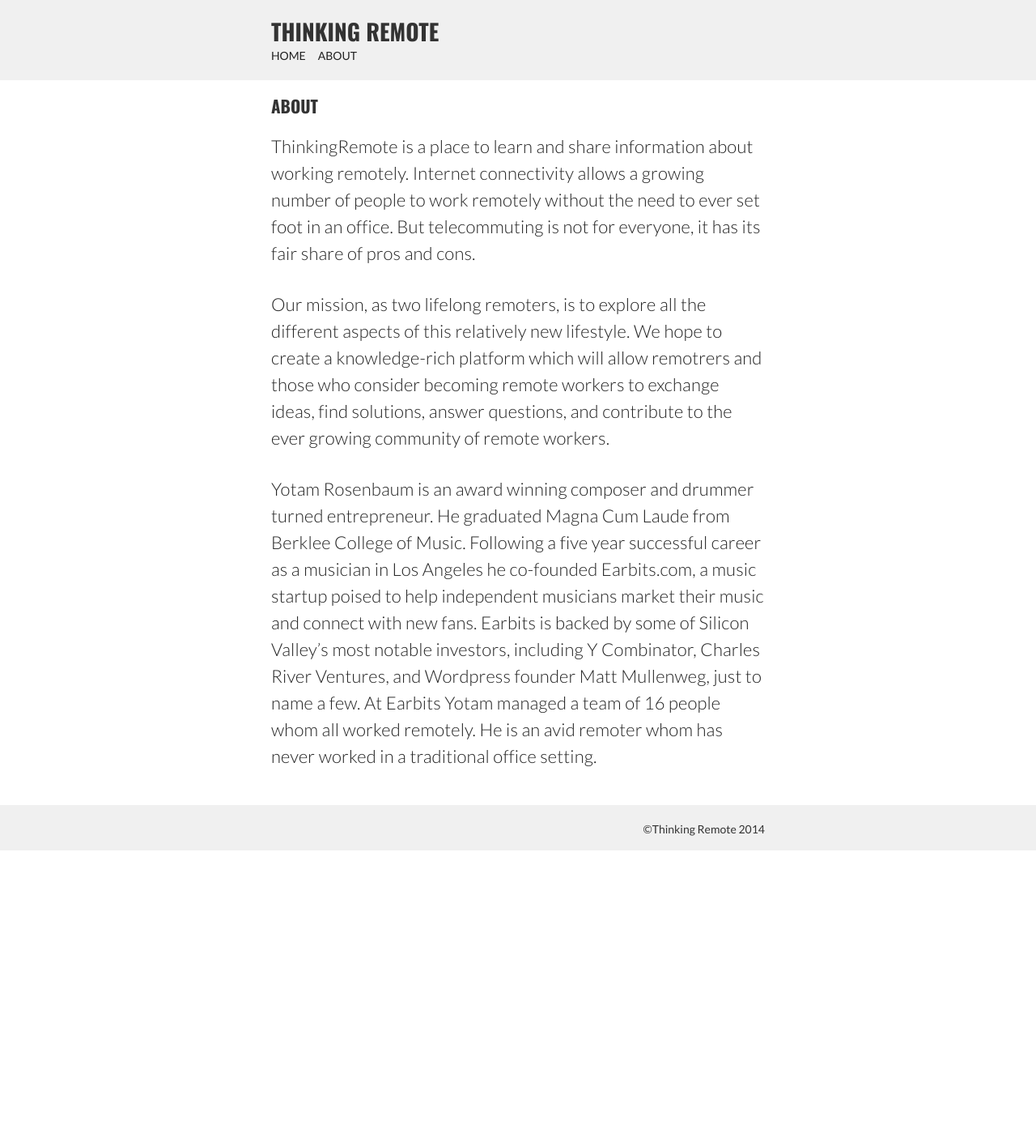
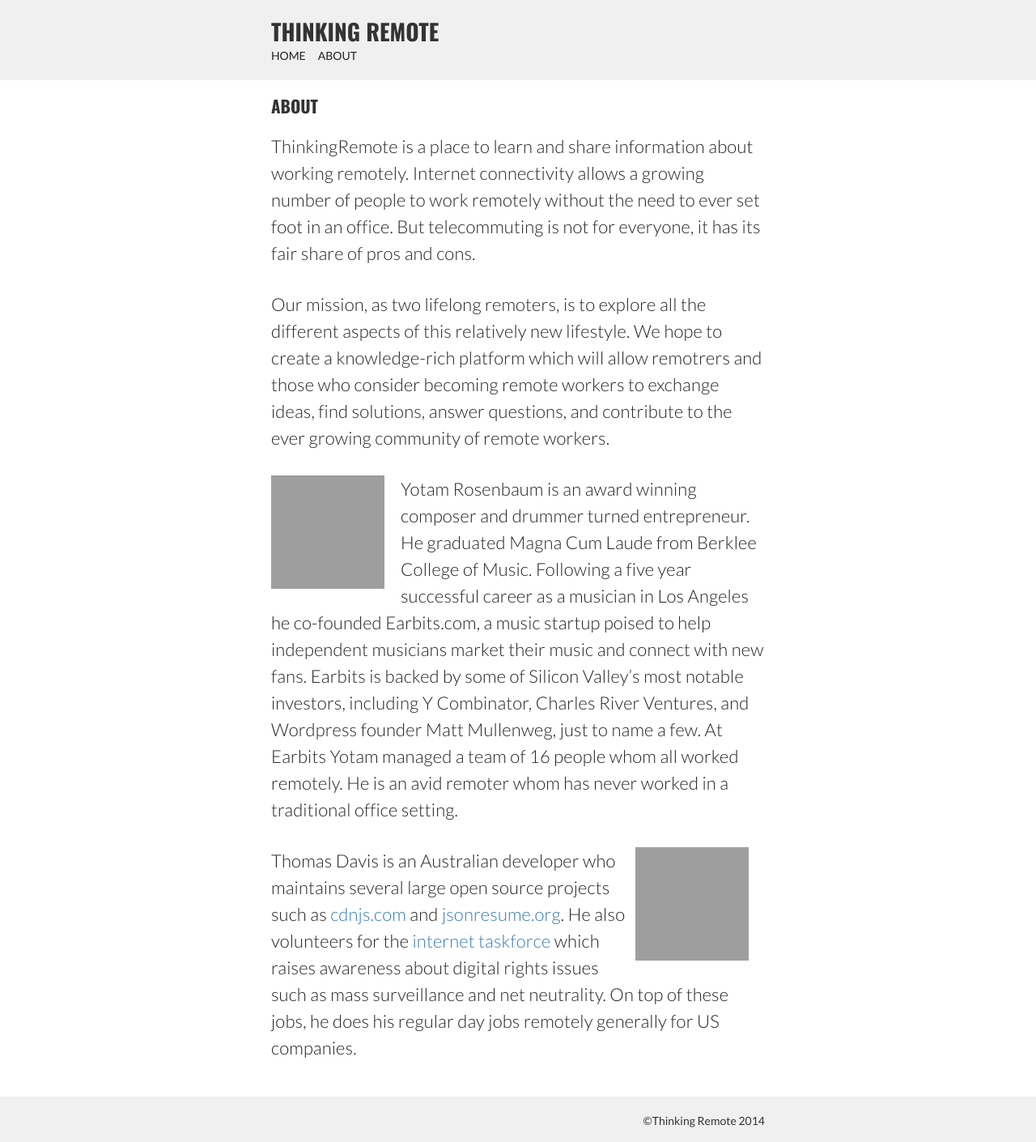
Before and after one commit to thinkingremote/thinkingremote.com, a Jekyll site: the page built from about.md, in a window 1280 px wide. Shown: the whole page at 81% size. Built offline with Jekyll 4.4.1, drawn with Linux system fonts in a browser that asks for light colours; before the commit the page ends 1050 px from its top, so only the background shows below that; grey boxes are pictures that could not be loaded.

Commit message:
added thomas

```diff
--- a/about.md
+++ b/about.md
@@ -15,10 +15,12 @@ which will allow remotrers and those who consider becoming remote workers to exc
 ideas, find solutions, answer questions, and contribute to the ever growing community
 of remote workers.
 
-Yotam Rosenbaum is an award winning composer and drummer turned entrepreneur. He graduated Magna Cum Laude from Berklee College of Music.  Following a five year
+<img src="https://d1qb2nb5cznatu.cloudfront.net/users/28518-medium_jpg?1405458215" style="float: left; margin-right: 20px; height: 140px; width: 140px;" />Yotam Rosenbaum is an award winning composer and drummer turned entrepreneur. He graduated Magna Cum Laude from Berklee College of Music.  Following a five year
  successful career as a musician in Los Angeles he co-founded Earbits.com, a music
  startup poised to help independent musicians market their music and connect with new
  fans.  Earbits is backed by some of Silicon Valley's most notable investors,
 including Y Combinator, Charles River Ventures, and Wordpress founder Matt Mullenweg,
  just to name a few.  At Earbits Yotam managed a team of 16 people whom all
 worked remotely.  He is an avid remoter whom has never worked in a traditional office setting.
+
+<img src="https://d1qb2nb5cznatu.cloudfront.net/users/313044-medium_jpg?1413985011" style="float: right; margin-right: 20px; height: 140px; width: 140px;" />Thomas Davis is an Australian developer who maintains several large open source projects such as [cdnjs.com](https://cdnjs.com) and [jsonresume.org](https://jsonresume.org). He also volunteers for the [internet taskforce](https://taskforce.is) which raises awareness about digital rights issues such as mass surveillance and net neutrality. On top of these jobs, he does his regular day jobs remotely generally for US companies.
```
